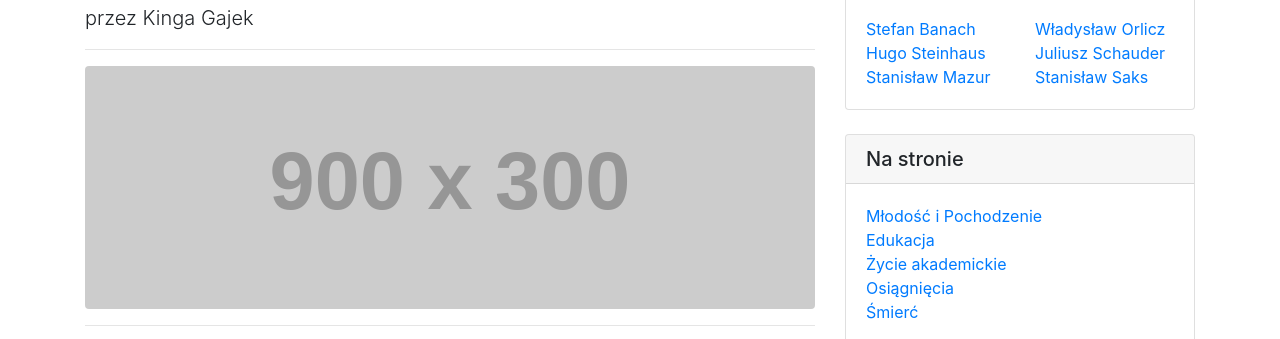
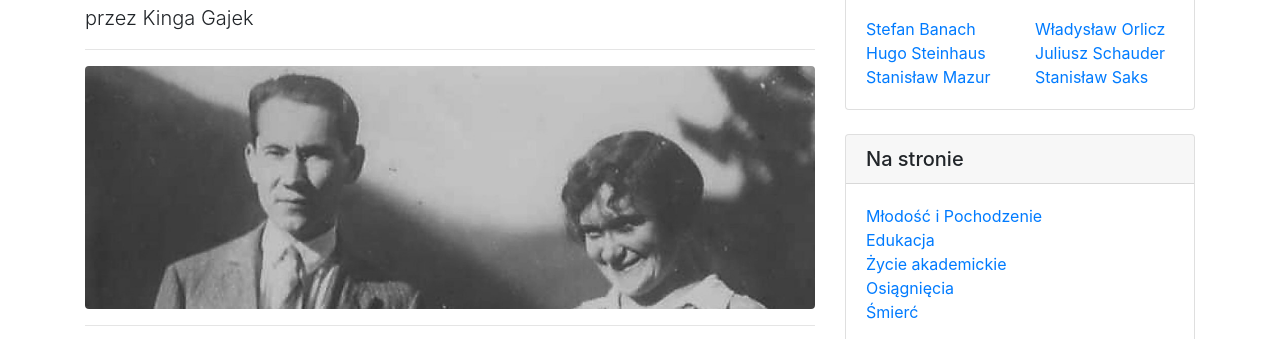
Before and after one commit to weronikaramus/wielcymatematycy, a website: page wielcymatematycylsm/orlicz.html in a window 1280 px wide. Shown: the part 133-472 px from the top of the page. Drawn offline with Linux system fonts and the light colour scheme; placeholder pictures from the web are drawn by us.

Commit message:
w sumie to nawet tło nie jest

```diff
--- a/wielcymatematycylsm/orlicz.html
+++ b/wielcymatematycylsm/orlicz.html
@@ -42,7 +42,7 @@
         <hr>
 
         <!-- Preview Image -->
-        <img class="img-fluid rounded" src="http://placehold.it/900x300" alt="">
+        <img class="img-fluid rounded" src="images/orlicztlo.jpg" alt="tło">
 
         <hr>
 
```
